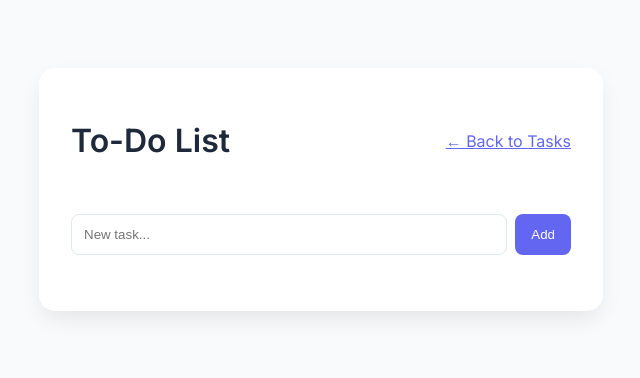
After one commit to BharaniCodev/task-manager-app, a FastAPI app: template templates/todo.html in a window 1280 px wide. The commit adds this page. Shown: the top 378 px of the page, without its empty margins (319-959 px from the left). Run offline with FastAPI, Linux system fonts and the light colour scheme; the template is opened without the code that fills it, so the values that code supplies are empty.

Commit message:
Apply reviewed application changes (#10)

```diff
--- a/app.py
+++ b/app.py
@@ -30,6 +30,16 @@ def tasks_page(request: Request):
     return templates.TemplateResponse(
         request=request,
         name="index.html",
+        context={
+            "tasks": tasks
+        }
+    )
+
+@app.get("/todo-list", response_class=HTMLResponse)
+def todo_list_page(request: Request):
+    return templates.TemplateResponse(
+        request=request,
+        name="todo.html",
         context={
             "tasks": tasks
         }
--- a/templates/index.html
+++ b/templates/index.html
@@ -123,7 +123,7 @@
         <header>
             <h1><a href="/" style="text-decoration:none; color:inherit;">Tasks</a></h1>
             <div style="display:flex; gap: 10px; align-items:center;">
-                <a href="/tasks" class="nav-link">View All</a>
+                <a href="/todo-list" class="nav-link">To-Do List</a>
                 <button class="theme-toggle" onclick="toggleTheme()">🌓</button>
             </div>
         </header>
--- /dev/null
+++ b/templates/todo.html
@@ -0,0 +1,60 @@
+<!DOCTYPE html>
+<html lang="en">
+<head>
+    <meta charset="UTF-8">
+    <meta name="viewport" content="width=device-width, initial-scale=1.0">
+    <title>To-Do List | Task Manager</title>
+    <link href="https://fonts.googleapis.com/css2?family=Inter:wght@300;400;600&display=swap" rel="stylesheet">
+    <style>
+        :root { --primary: #6366f1; --bg: #f8fafc; --card-bg: #ffffff; --text-main: #1e293b; --text-muted: #64748b; --border: #e2e8f0; --danger: #ef4444; --warning: #f59e0b; }
+        [data-theme="dark"] { --bg: #0f172a; --card-bg: #1e293b; --text-main: #f1f5f9; --text-muted: #94a3b8; --border: #334155; }
+        body { font-family: 'Inter', sans-serif; background-color: var(--bg); color: var(--text-main); padding: 60px 20px; display: flex; justify-content: center; }
+        .container { width: 100%; max-width: 500px; background: var(--card-bg); padding: 2rem; border-radius: 16px; box-shadow: 0 10px 25px -5px rgba(0,0,0,0.1); }
+        header { display: flex; justify-content: space-between; align-items: center; margin-bottom: 2rem; }
+        .input-group { display: flex; gap: 8px; margin-bottom: 1.5rem; }
+        input[type="text"] { flex: 1; padding: 12px; border: 1px solid var(--border); border-radius: 8px; background: transparent; color: var(--text-main); }
+        button { padding: 10px 16px; border-radius: 8px; border: none; cursor: pointer; }
+        .add-btn { background: var(--primary); color: white; }
+        ul { list-style: none; padding: 0; }
+        li { display: flex; justify-content: space-between; align-items: center; padding: 12px 0; border-bottom: 1px solid var(--border); }
+        .timestamp { font-size: 0.75rem; color: var(--text-muted); display: block; }
+        .completed { text-decoration: line-through; color: var(--text-muted); }
+        .btn-sm { padding: 6px 10px; font-size: 0.75rem; }
+        .delete-btn { background: var(--danger); color: white; }
+    </style>
+</head>
+<body>
+    <div class="container">
+        <header>
+            <h1>To-Do List</h1>
+            <a href="/tasks" style="color: var(--primary);">← Back to Tasks</a>
+        </header>
+        <div class="input-group">
+            <input type="text" id="todoInput" placeholder="New task...">
+            <button class="add-btn" onclick="addTodo()">Add</button>
+        </div>
+        <ul id="todoList">
+            {% for task in tasks %}
+            <li>
+                <div>
+                    <input type="checkbox" {% if task.completed %}checked{% endif %} onchange="toggleTodo({{ task.id }})">
+                    <span class="{% if task.completed %}completed{% endif %}">{{ task.name }}</span>
+                    <span class="timestamp">{{ task.created_at[:16].replace('T', ' ') }}</span>
+                </div>
+                <button class="delete-btn btn-sm" onclick="deleteTodo({{ task.id }})">Delete</button>
+            </li>
+            {% endfor %}
+        </ul>
+    </div>
+    <script>
+        async function addTodo() {
+            const input = document.getElementById("todoInput");
+            if (!input.value.trim()) return;
+            await fetch("/tasks", { method: "POST", headers: { "Content-Type": "application/json" }, body: JSON.stringify({ task: input.value.trim() }) });
+            location.reload();
+        }
+        async function toggleTodo(id) { await fetch(`/tasks/${id}/toggle`, { method: "PATCH" }); location.reload(); }
+        async function deleteTodo(id) { await fetch(`/tasks/${id}`, { method: "DELETE" }); location.reload(); }
+    </script>
+</body>
+</html>
```
